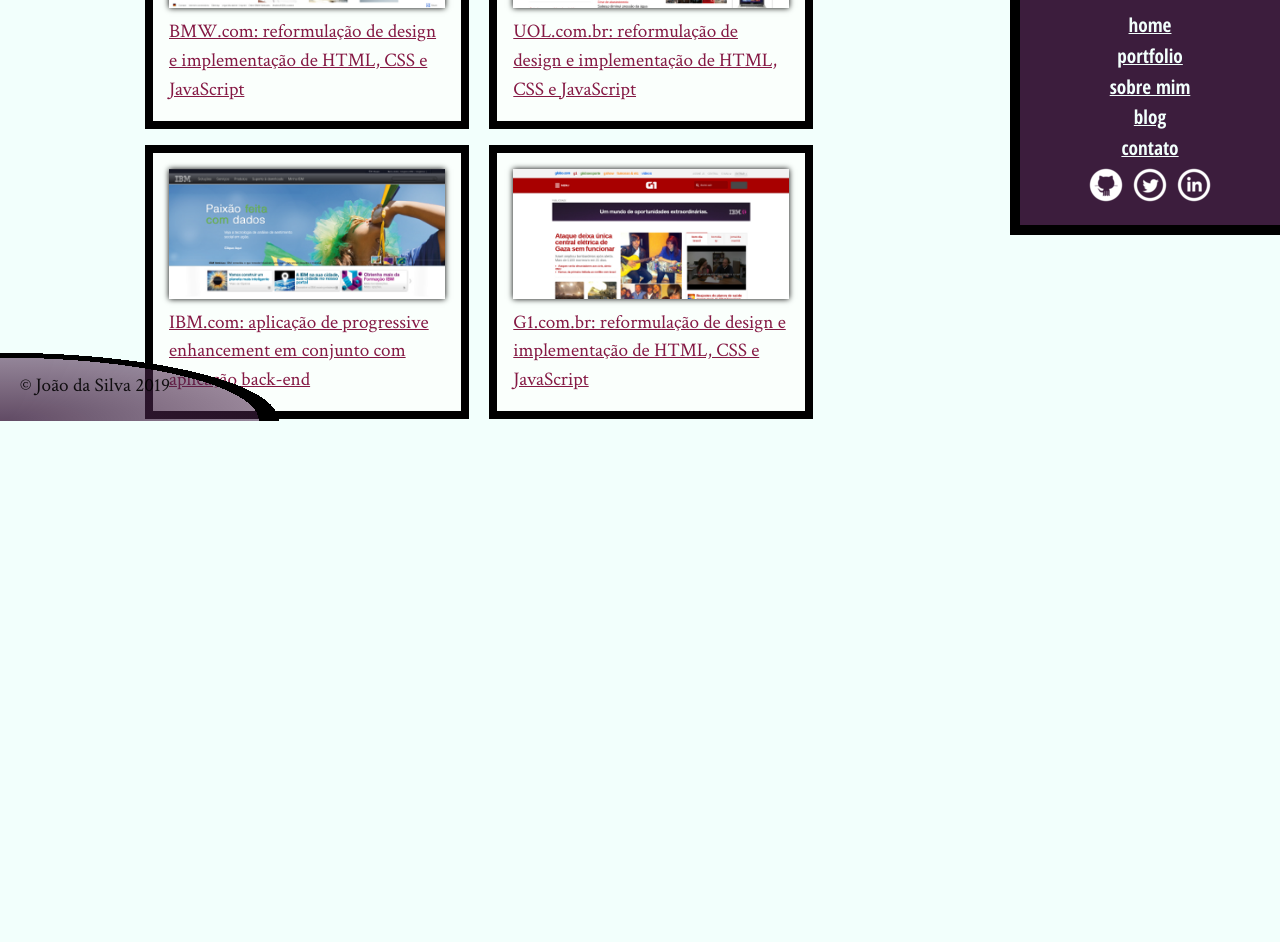
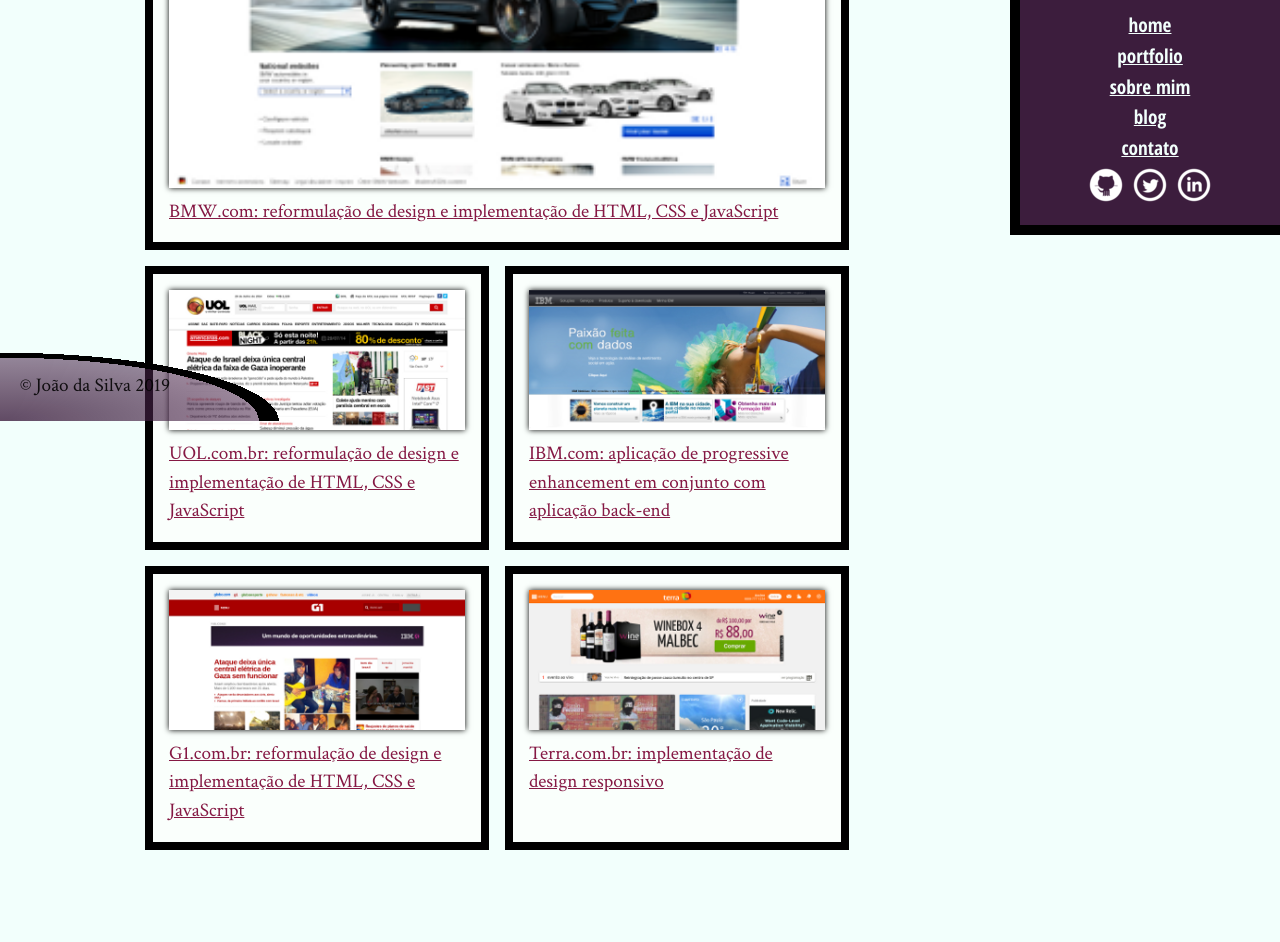
Before and after one commit to guihsabino/Alura-Curso-HTML5-e-CSS3-II, a plain HTML site: page portfolio.html in a window 1280 px wide. Shown: the part 379-1321 px from the top of the page. Before the commit the page ends 924 px from the top, so only its background shows below. Drawn offline with Linux system fonts and the light colour scheme.

Commit message:
Add files via upload

```diff
--- a/css/portfolio.css
+++ b/css/portfolio.css
@@ -1,5 +1,9 @@
+.portfolio {
+    display: flex;
+    flex-wrap: wrap;
+}
+
 .portfolio li {
-    display: inline-block;
     border: 8px solid black;
     background-color: #FAFFFC;
     width: 45%;
@@ -7,6 +11,11 @@
     padding: 16px;
     margin-right: 16px;
     margin-bottom: 16px;
+    flex: 1 1 45%;
+}
+
+.portfolio li:first-child {
+    flex-basis: 100%;
 }
 
 .portfolio img {
--- a/portfolio.html
+++ b/portfolio.html
@@ -46,6 +46,14 @@
                             </figcaption>
                         </figure>
                     </a></li>
+                <li>
+                    <a href="http://terra.com.br">
+                        <figure>
+                            <img src="imagens/terra.png" alt="Front-page do portal Terra">
+                            <figcaption>Terra.com.br: implementação de design responsivo</figcaption>
+                        </figure>
+                    </a>
+                </li>
             </ol>
         </div>
     </main>
@@ -73,7 +81,8 @@
                 </a>
             </li>
             <li>
-                <a href="https://br.linkedin.com/pub/joão-da-silva/32/4/508" class="linkedin" data-legenda="Veja meu currículo">
+                <a href="https://br.linkedin.com/pub/joão-da-silva/32/4/508" class="linkedin"
+                    data-legenda="Veja meu currículo">
                     LinkedIn
                 </a>
             </li>
```
Also changed, not shown: css/index.css (+16 -4 lines).
